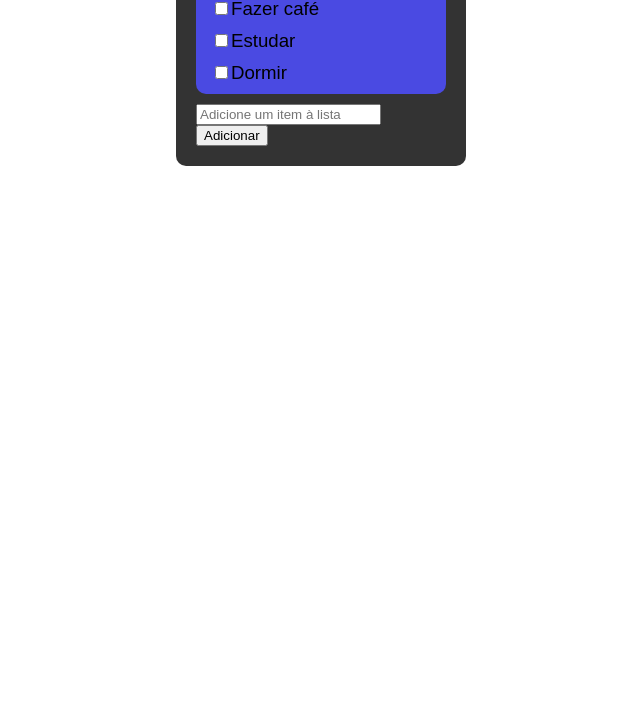
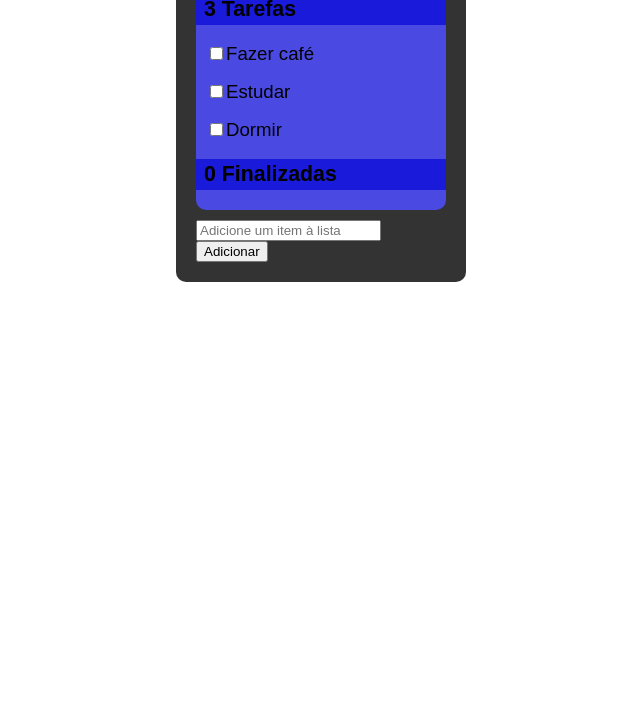
Before and after one commit to caiquegiovannini/app-todo, a plain HTML site: page index.html in a window 1280 px wide. Shown: the part 88-800 px from the top of the page, without its empty margins (319-959 px from the left). Drawn offline with Linux system fonts and the light colour scheme.

Commit message:
adicionado lista de finalizadas; adicionado contador de tarefas

```diff
--- a/index.html
+++ b/index.html
@@ -9,19 +9,26 @@
     <link rel="stylesheet" href="style.css">
 </head>
 <body>
-    <section>
-        <div class="titulo">
+    <div class="app-container">
             <h1>To Do List</h1>
-        </div>
 
-        <div class="lista" id="lista">
-        </div>
+            <section id="lista" class="lista">
+                <div>
+                    <h3 id="fazer"></h3>
+                    <ul id="lista-incomp" class="tarefas"></ul>
+                </div>
 
-        <div class="input">
+                <div>
+                    <h3 id="feitas"></h3>
+                    <ul id="lista-comp" class="tarefas"></ul>
+                </div>
+            </section>
+
+        <section class="input">
             <input type="text" name="novoItem" id="novoItem" placeholder="Adicione um item à lista">
             <input type="button" value="Adicionar" id="add">
-        </div>
-    </section>
+        </section>
+    </div>
 
     <script src="script.js"></script>
 </body>
--- a/script.js
+++ b/script.js
@@ -1,25 +1,63 @@
 const inputElement = document.getElementById('novoItem')
 const buttonElement = document.getElementById('add')
-const list = document.getElementById('lista')
+const listIncompleto = document.getElementById('lista-incomp')
+const listCompleto = document.getElementById('lista-comp')
+const contFazer = document.getElementById('fazer')
+const contFeitas = document.getElementById('feitas')
 
 const todos = ['Fazer café', 'Estudar', 'Dormir']
+const finalizados = []
 
 function renderTodos() {
-    list.innerHTML = ''
+    listIncompleto.innerHTML = ''
+    listCompleto.innerHTML = ''
+    contFazer.innerHTML = ''
+    contFeitas.innerHTML = ''
     for (todo of todos) {
-        var listElement = document.createElement('div')   // cria um parágrafo onde estará o checkbox
-        listElement.className = "item-lista"
-        var todoItem = document.createElement('input')  // cria e define o checkbox
-        todoItem.type = "checkbox"
-        todoItem.className = "box"
-        todoItem.id = todos.indexOf(todo)
-        var itemLabel = document.createElement('label') // cria e define o label para o checkbox
-        itemLabel.htmlFor = todoItem.id
+        let posTodo = todos.indexOf(todo)
+        let listElement = document.createElement('div')   // cria um parágrafo onde estará o checkbox
+        listElement.setAttribute('onclick', `marcarTarefa(${posTodo})`)
+        listElement.setAttribute('class', 'item-lista')
+        let todoBox = document.createElement('input')  // cria e define o checkbox
+        todoBox.setAttribute('type', 'checkbox')
+        todoBox.setAttribute('class', 'box')
+        todoBox.setAttribute('id', `i${posTodo}`)
+        let itemLabel = document.createElement('label') // cria e define o label para o checkbox
+        itemLabel.setAttribute('for', todoBox.id)
         itemLabel.innerHTML = todo
 
-        listElement.appendChild(todoItem)
+
+        listElement.appendChild(todoBox)
         listElement.appendChild(itemLabel)
-        list.appendChild(listElement)
+        listIncompleto.appendChild(listElement)
+    }
+    for (finalizado of finalizados) {
+        let posFinalizado = finalizados.indexOf(finalizado)
+        let listElement = document.createElement('div')   // cria um parágrafo onde estará o checkbox
+        listElement.setAttribute('onclick', `desmarcarTarefa(${posFinalizado})`)
+        listElement.setAttribute('class', 'item-lista')
+        let compBox = document.createElement('input')  // cria e define o checkbox
+        compBox.setAttribute('type', 'checkbox')
+        compBox.setAttribute('class', 'box')
+        compBox.setAttribute('id', `i${posFinalizado}`)
+        compBox.setAttribute('checked', 'true')
+        let itemLabel = document.createElement('label') // cria e define o label para o checkbox
+        itemLabel.setAttribute('for', compBox.id)
+        itemLabel.innerHTML = finalizado
+
+        listElement.appendChild(compBox)
+        listElement.appendChild(itemLabel)
+        listCompleto.appendChild(listElement)
+    }
+    if (todos.length === 1) {
+        contFazer.appendChild(document.createTextNode(`${todos.length} Tarefa`))
+    } else {
+        contFazer.appendChild(document.createTextNode(`${todos.length} Tarefas`))
+    }
+    if (finalizados.length === 1) {
+        contFeitas.appendChild(document.createTextNode(`${finalizados.length} Finalizada`))
+    } else {
+        contFeitas.appendChild(document.createTextNode(`${finalizados.length} Finalizadas`))
     }
 }
 
@@ -29,5 +67,17 @@ function addItem() {
     inputElement.value=''
 }
 
+function marcarTarefa(pos) {
+    finalizados.push(todos[pos])
+    todos.splice(pos, 1)
+    renderTodos()
+}
+
+function desmarcarTarefa(pos) {
+    todos.push(finalizados[pos])
+    finalizados.splice(pos, 1)
+    renderTodos()
+}
+
 buttonElement.onclick = addItem
 renderTodos()
--- a/style.css
+++ b/style.css
@@ -2,7 +2,7 @@ body {
     font-family: sans-serif;
 }
 
-section {
+.app-container {
     width: 250px;
     margin: auto;
     padding:  20px;
@@ -10,28 +10,30 @@ section {
     border-radius: 10px;
 }
 
-.titulo {
+h1 {
     background-color: blueviolet;
     text-align: center;
+    margin: auto;
+    padding: 8px;
     border-radius: 10px 10px 0 0;
     border-bottom: solid 1px;
 }
 
-h1 {
-    padding: 8px;
+h3 {
+    background-color: rgb(26, 26, 219);
     margin: auto;
-    font-size: 20pt;
+    padding: 3px 8px;
+    font-size: 16pt;
 }
 
 .lista {
     background-color: rgb(74, 74, 226);
-    padding: 5px 10px;
     border-radius: 0 0 10px 10px;
     margin-bottom: 10px;
 }
 
 .item-lista {
-    padding: 5px;
+    padding: 8px;
 }
 
 .box + label {
@@ -42,3 +44,8 @@ h1 {
     color: #999999;
     text-decoration-line: line-through;
 }
+
+.tarefas {
+    padding: 10px 2px;
+    margin: auto;
+}
```
